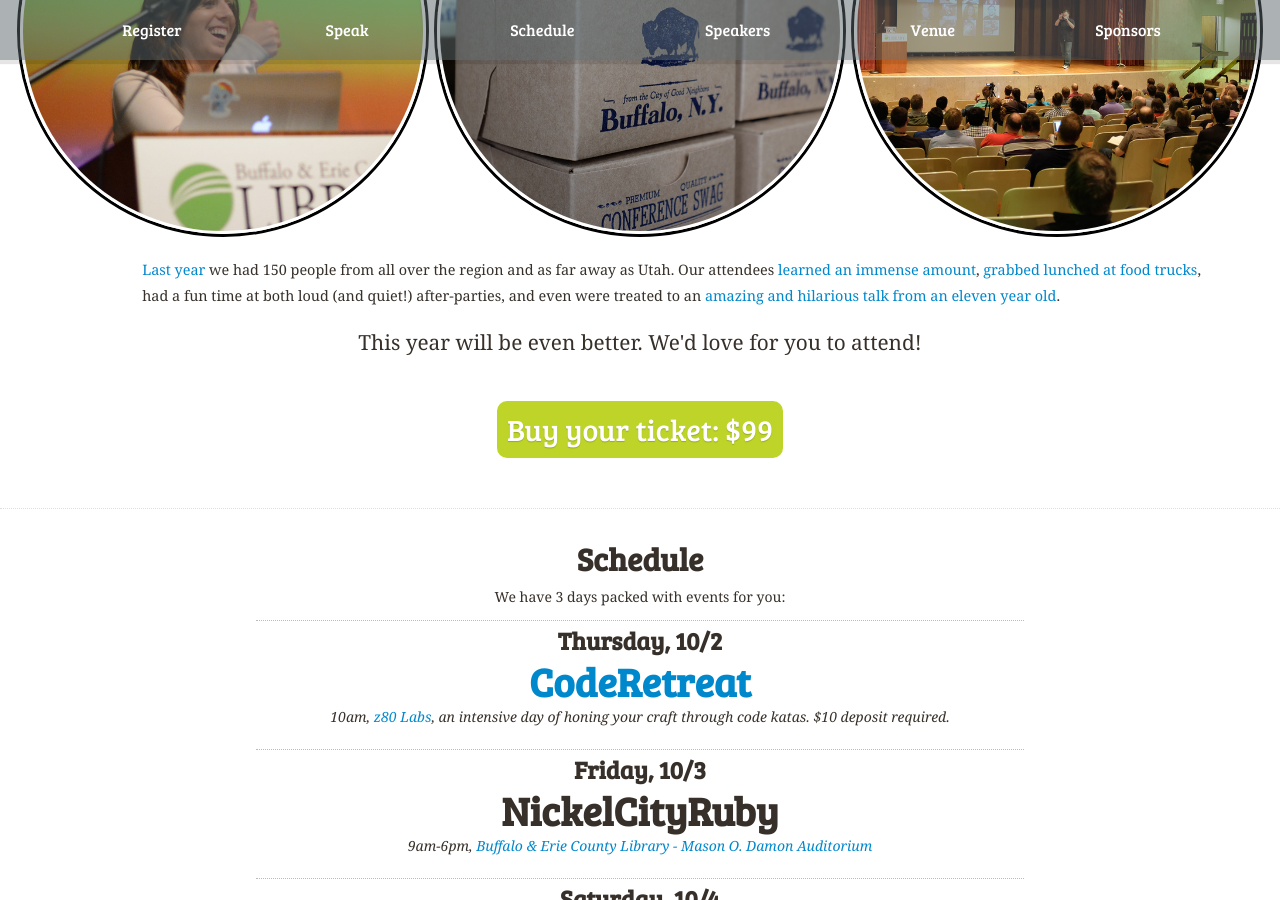
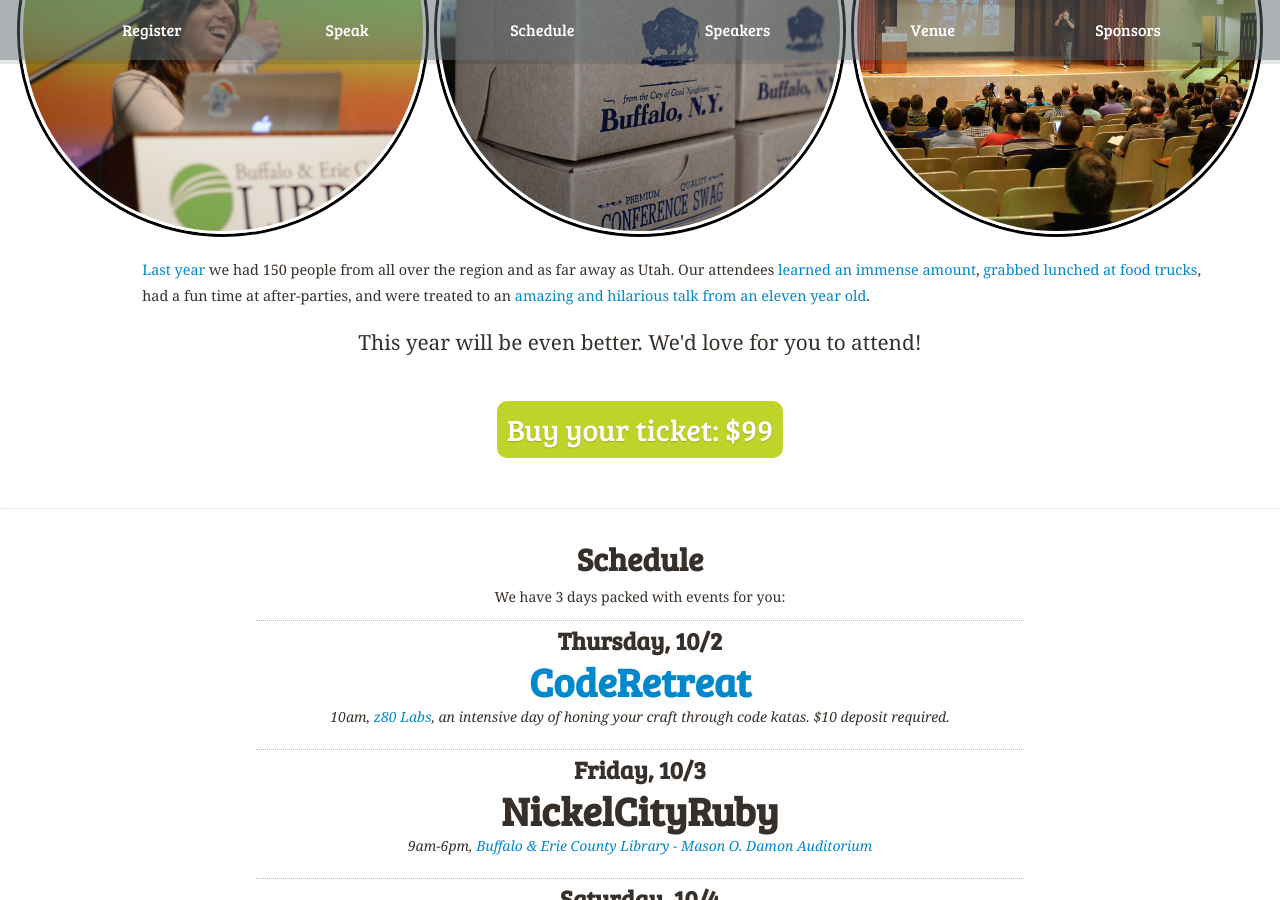
Before and after one commit to nysmakers/nysmakers.github.io, a Jekyll site: the page built from 2014/index.html, in a window 1280 px wide and 900 px high, scrolled down 1179 px. Built offline with Jekyll 4.4.1, drawn with Linux system fonts in a browser that asks for light colours; some web fonts are replaced; comment, search, counter and statistics services are not loaded.

Commit message:
Fixed copy about last year

```diff
--- a/2014/index.html
+++ b/2014/index.html
@@ -42,7 +42,7 @@
     </p>
 
     <p class="span10 offset1 intro">
-      <a href="/2013">Last year</a> we had 150 people from all over the region and as far away as Utah. Our attendees <a href="https://www.flickr.com/photos/dragonlady7/sets/72157636703801794/">learned an immense amount</a>, <a href="https://www.flickr.com/photos/qrush/sets/72157635802333945/">grabbed lunched at food trucks</a>, had a fun time at both loud (and quiet!) after-parties, and even were treated to an <a href="https://www.youtube.com/watch?v=MqYXFWAzgBQ">amazing and hilarious talk from an eleven year old</a>.
+      <a href="/2013">Last year</a> we had 150 people from all over the region and as far away as Utah. Our attendees <a href="https://www.flickr.com/photos/dragonlady7/sets/72157636703801794/">learned an immense amount</a>, <a href="https://www.flickr.com/photos/qrush/sets/72157635802333945/">grabbed lunched at food trucks</a>, had a fun time at after-parties, and were treated to an <a href="https://www.youtube.com/watch?v=MqYXFWAzgBQ">amazing and hilarious talk from an eleven year old</a>.
     </p>
 
     <p class="text-center">
```
